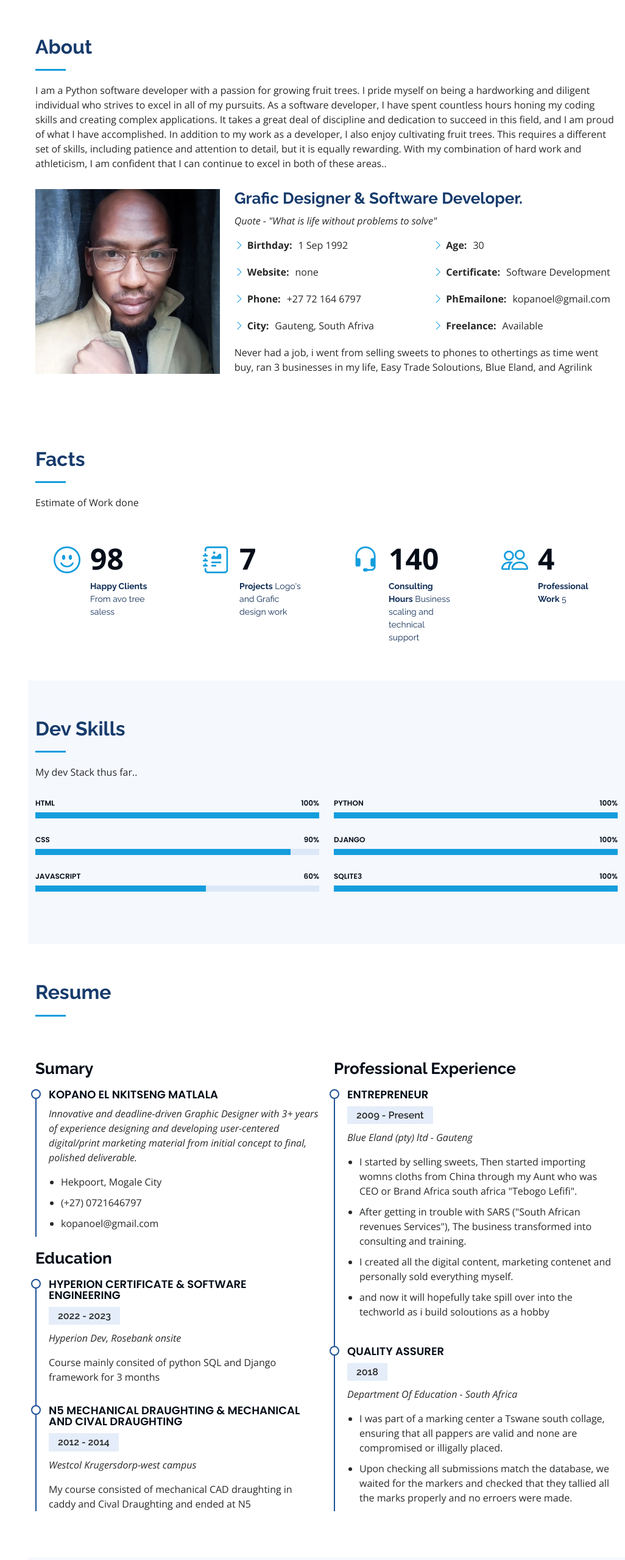
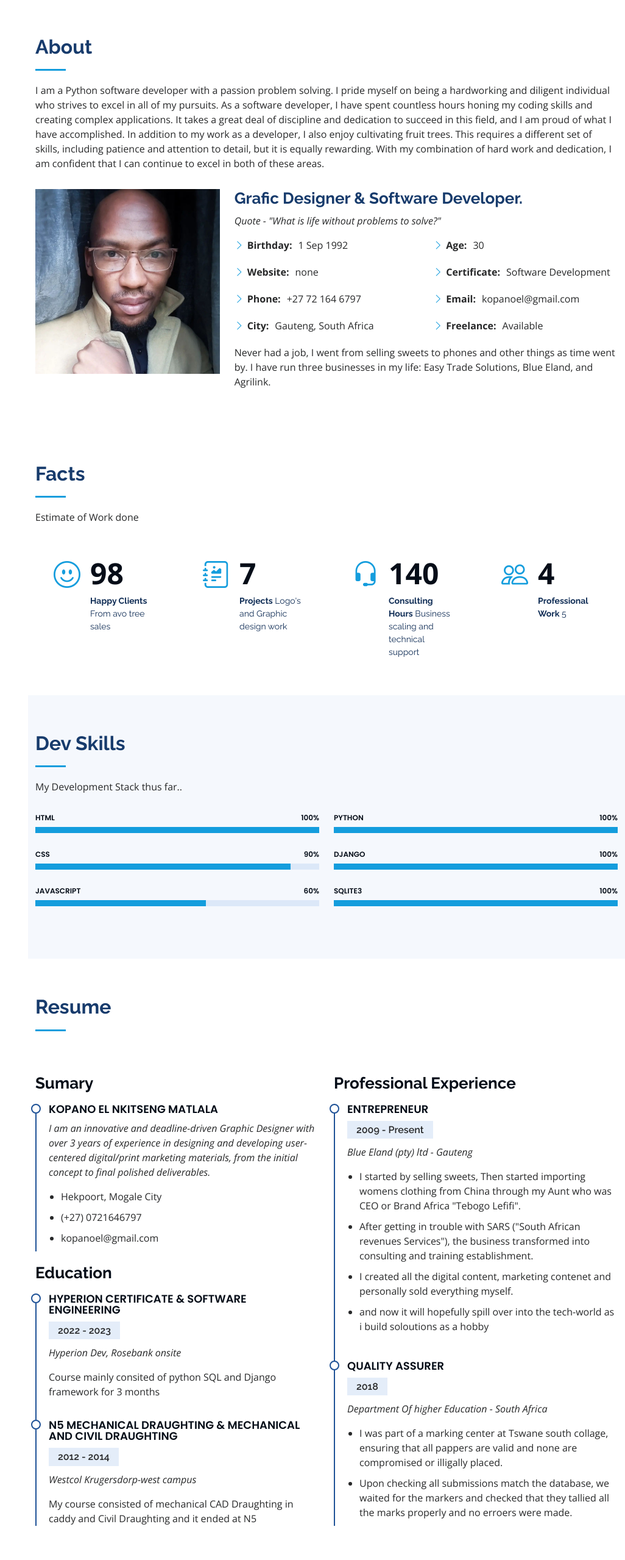
Before and after one commit to kenmatlala/My_CV-Resume, a plain HTML site: page index.html in a window 1280 px wide. Shown: the part 802-3360 px from the top of the page at 61% size, without its empty margins (254-1280 px from the left). Drawn offline with nearby package versions, Linux system fonts and the light colour scheme.

Commit message:
Update index.html
fixing spelling errors

```diff
--- a/index.html
+++ b/index.html
@@ -85,12 +85,13 @@
 
         <div class="section-title">
           <h2>About</h2>
-          <p> I am a Python software developer with a passion for growing fruit trees.
-              I pride myself on being a hardworking and diligent individual who strives to excel in all of my pursuits. As a software developer,
-              I have spent countless hours honing my coding skills and creating complex applications.
-              It takes a great deal of discipline and dedication to succeed in this field, and I am proud of what I have accomplished. In addition to my work as a developer,
-              I also enjoy cultivating fruit trees. This requires a different set of skills, including patience and attention to detail,
-              but it is equally rewarding. With my combination of hard work and athleticism, I am confident that I can continue to excel in both of these areas..
+          <p> I am a Python software developer with a passion problem solving. I pride myself on being a hardworking and diligent individual who strives to excel in all of my pursuits.
+            As a software developer, I have spent countless hours honing my coding skills and creating complex applications. It takes a great deal of discipline and dedication to succeed in this field,
+            and I am proud of what I have accomplished.
+
+              In addition to my work as a developer, I also enjoy cultivating fruit trees. This requires a different set of skills,
+            including patience and attention to detail, but it is equally rewarding. With my combination of hard work and dedication,
+            I am confident that I can continue to excel in both of these areas.
           </p>
         </div>
 
@@ -101,7 +102,7 @@
           <div class="col-lg-8 pt-4 pt-lg-0 content" data-aos="fade-left">
             <h3>Grafic Designer &amp; Software Developer.</h3>
             <p class="fst-italic">
-              Quote - "What is life without problems to solve"
+              Quote - "What is life without problems to solve?"
             </p>
             <div class="row">
               <div class="col-lg-6">
@@ -109,20 +110,22 @@
                   <li><i class="bi bi-chevron-right"></i> <strong>Birthday:</strong> <span>1 Sep 1992</span></li>
                   <li><i class="bi bi-chevron-right"></i> <strong>Website:</strong> <span>none</span></li>
                   <li><i class="bi bi-chevron-right"></i> <strong>Phone:</strong> <span>+27 72 164 6797</span></li>
-                  <li><i class="bi bi-chevron-right"></i> <strong>City:</strong> <span>Gauteng, South Afriva</span></li>
+                  <li><i class="bi bi-chevron-right"></i> <strong>City:</strong> <span>Gauteng, South Africa</span></li>
                 </ul>
               </div>
               <div class="col-lg-6">
                 <ul>
                   <li><i class="bi bi-chevron-right"></i> <strong>Age:</strong> <span>30</span></li>
                   <li><i class="bi bi-chevron-right"></i> <strong>Certificate:</strong> <span>Software Development</span></li>
-                  <li><i class="bi bi-chevron-right"></i> <strong>PhEmailone:</strong> <span>kopanoel@gmail.com</span></li>
+                  <li><i class="bi bi-chevron-right"></i> <strong>Email:</strong> <span>kopanoel@gmail.com</span></li>
                   <li><i class="bi bi-chevron-right"></i> <strong>Freelance:</strong> <span>Available</span></li>
                 </ul>
               </div>
             </div>
             <p>
-              Never had a job, i went from selling sweets to phones to othertings as time went buy, ran 3 businesses in my life, Easy Trade Soloutions, Blue Eland, and Agrilink</p>
+              Never had a job, I went from selling sweets to phones and other things as time went by.
+              I have run three businesses in my life: Easy Trade Solutions, Blue Eland, and Agrilink.
+            </p>
           </div>
         </div>
 
@@ -144,7 +147,7 @@
             <div class="count-box">
               <i class="bi bi-emoji-smile"></i>
               <span data-purecounter-start="0" data-purecounter-end="98" data-purecounter-duration="1" class="purecounter"></span>
-              <p><strong>Happy Clients</strong> From avo tree saless</p>
+              <p><strong>Happy Clients</strong> From avo tree sales</p>
             </div>
           </div>
 
@@ -152,7 +155,7 @@
             <div class="count-box">
               <i class="bi bi-journal-richtext"></i>
               <span data-purecounter-start="0" data-purecounter-end="7" data-purecounter-duration="1" class="purecounter"></span>
-              <p><strong>Projects</strong> Logo's and Grafic design work</p>
+              <p><strong>Projects</strong> Logo's and Graphic design work</p>
             </div>
           </div>
 
@@ -183,7 +186,7 @@
 
         <div class="section-title">
           <h2>Dev Skills</h2>
-          <p>My dev Stack thus far..</p>
+          <p>My Development Stack thus far..</p>
         </div>
 
         <div class="row skills-content">
@@ -256,7 +259,7 @@
             <h3 class="resume-title">Sumary</h3>
             <div class="resume-item pb-0">
               <h4>Kopano El Nkitseng Matlala</h4>
-              <p><em>Innovative and deadline-driven Graphic Designer with 3+ years of experience designing and developing user-centered digital/print marketing material from initial concept to final, polished deliverable.</em></p>
+              <p><em>I am an innovative and deadline-driven Graphic Designer with over 3 years of experience in designing and developing user-centered digital/print marketing materials, from the initial concept to final polished deliverables.</em></p>
               <ul>
                 <li>Hekpoort, Mogale City</li>
                 <li>(+27) 0721646797</li>
@@ -272,10 +275,10 @@
               <p>Course mainly consited of python SQL and Django framework for 3 months</p>
             </div>
             <div class="resume-item">
-              <h4>N5 Mechanical draughting &amp; mechanical and cival draughting</h4>
+              <h4>N5 Mechanical Draughting &amp; Mechanical and Civil Draughting</h4>
               <h5>2012 - 2014</h5>
               <p><em>Westcol Krugersdorp-west campus</em></p>
-              <p>My course consisted of mechanical CAD draughting in caddy and Cival Draughting and ended at N5</p>
+              <p>My course consisted of mechanical CAD Draughting in caddy and Civil Draughting and it ended at N5</p>
             </div>
           </div>
           <div class="col-lg-6" data-aos="fade-up" data-aos-delay="100">
@@ -285,18 +288,18 @@
               <h5>2009 - Present</h5>
               <p><em>Blue Eland (pty) ltd - Gauteng</em></p>
               <ul>
-                <li>I started by selling sweets, Then started importing womns cloths from China through my Aunt who was CEO or Brand Africa south africa "Tebogo Lefifi".  </li>
-                <li>After getting in trouble with SARS ("South African revenues Services"), The business transformed into consulting and training.</li>
+                <li>I started by selling sweets, Then started importing womens clothing from China through my Aunt who was CEO or Brand Africa "Tebogo Lefifi".  </li>
+                <li>After getting in trouble with SARS ("South African revenues Services"), the business transformed into consulting and training establishment.</li>
                 <li>I created all the digital content, marketing contenet and personally sold everything myself.</li>
-                <li>and now it will hopefully take spill over into the techworld as i build soloutions as a hobby</li>
+                <li>and now it will hopefully spill over into the tech-world as i build soloutions as a hobby</li>
               </ul>
             </div>
             <div class="resume-item">
               <h4>Quality Assurer</h4>
               <h5>2018</h5>
-              <p><em>Department Of Education - South Africa</em></p>
+              <p><em>Department Of higher Education - South Africa</em></p>
               <ul>
-                <li>I was part of a marking center a Tswane south collage, ensuring that all pappers are valid and none are compromised or illigally placed.</li>
+                <li>I was part of a marking center at Tswane south collage, ensuring that all pappers are valid and none are compromised or illigally placed.</li>
                 <li>Upon checking all submissions match the database, we waited for the markers and checked that they tallied all the marks properly and no erroers were made.</li>
               </ul>
             </div>
@@ -436,12 +439,12 @@
           <div class="col-lg-4 col-md-6 icon-box" data-aos="fade-up">
             <div class="icon"><i class="bi bi-briefcase"></i></div>
             <h4 class="title"><a href="">Debugging</a></h4>
-            <p class="description">Going through code looking for errors and fixing any problems caused by syntax and so forth basically error handling</p>
+            <p class="description">Going through code looking for errors and fixing any problems caused by syntax and so forth, basically error handling</p>
           </div>
           <div class="col-lg-4 col-md-6 icon-box" data-aos="fade-up" data-aos-delay="100">
             <div class="icon"><i class="bi bi-card-checklist"></i></div>
             <h4 class="title"><a href="">Web Development</a></h4>
-            <p class="description">I could build sites and consult on looks for clients </p>
+            <p class="description">I could build sites and consult on branding stratagies for clients </p>
           </div>
           <div class="col-lg-4 col-md-6 icon-box" data-aos="fade-up" data-aos-delay="200">
             <div class="icon"><i class="bi bi-bar-chart"></i></div>
@@ -451,17 +454,17 @@
           <div class="col-lg-4 col-md-6 icon-box" data-aos="fade-up" data-aos-delay="300">
             <div class="icon"><i class="bi bi-binoculars"></i></div>
             <h4 class="title"><a href="">Grafic design</a></h4>
-            <p class="description">I can design logos and create content for user, and also consult because i have a social media marketing certificate from META.</p>
+            <p class="description">I can design logos and create content for users, and also consult because i have a social media marketing certificate from META.</p>
           </div>
           <div class="col-lg-4 col-md-6 icon-box" data-aos="fade-up" data-aos-delay="400">
             <div class="icon"><i class="bi bi-brightness-high"></i></div>
             <h4 class="title"><a href="">Avo Trees</a></h4>
-            <p class="description">Avo trees have a 6 month waiting list and are provided with a pdf on how to mainatain and grow them.</p>
+            <p class="description">Avo trees have a 6 month waiting list and are provided with a custom pdf on how to mainatain and grow them.</p>
           </div>
           <div class="col-lg-4 col-md-6 icon-box" data-aos="fade-up" data-aos-delay="500">
             <div class="icon"><i class="bi bi-calendar4-week"></i></div>
             <h4 class="title"><a href="">Consulting</a></h4>
-            <p class="description">I have helped 5 startups scale to a point where demand is above surpply and consultees struggle with production</p>
+            <p class="description">I have helped 5 startups scale to a point where demand is above surpply and consultees struggle meeting demand</p>
           </div>
         </div>
 
```
